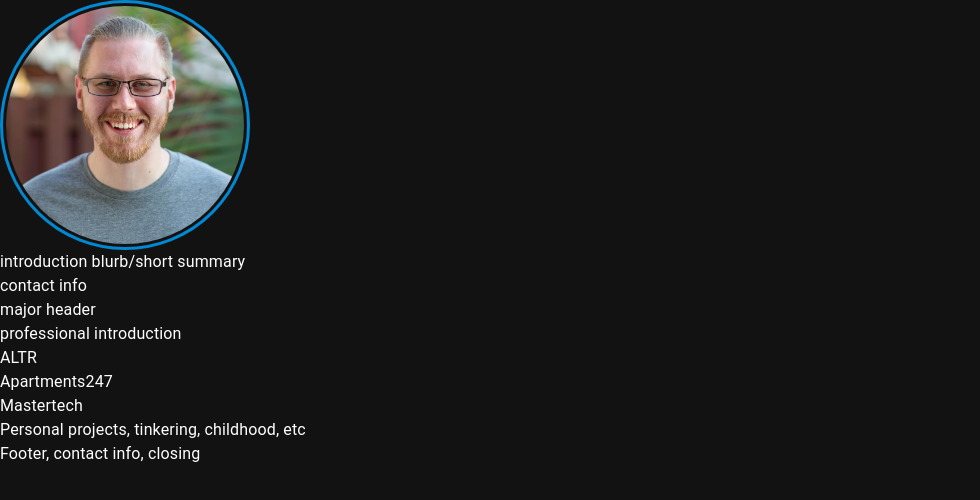
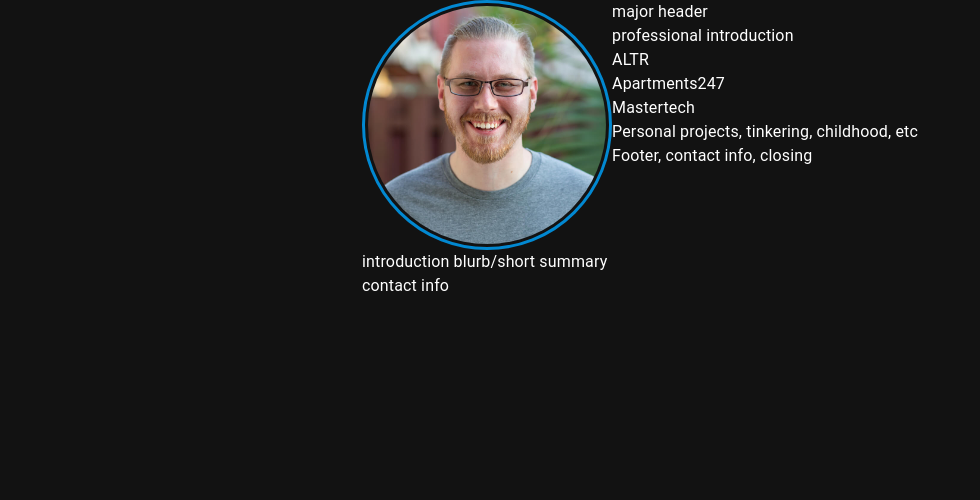
Before and after one commit to seriouslysexy/seriouslysexy, a React app: page / in a window 1280 px wide. Shown: the top 500 px of the page, without its empty margins (0-980 px from the left). Built offline with nearby package versions, Linux system fonts and the light colour scheme.

Commit message:
started some styling on the container elements

```diff
--- a/package.json
+++ b/package.json
@@ -14,6 +14,7 @@
     "@emotion/react": "^11.5.0",
     "@emotion/styled": "^11.3.0",
     "@mui/material": "^5.0.6",
+    "@mui/styles": "^5.0.2",
     "react": "^17.0.2",
     "react-dom": "^17.0.2",
     "react-router-dom": "^6.0.1"
--- a/src/ViewRouter.jsx
+++ b/src/ViewRouter.jsx
@@ -1,7 +1,7 @@
 import React from "react";
 
 import LayoutContainer from "./components/layout/LayoutContainer";
-import { BrowserRouter, Routes, Route, Navigate } from "react-router-dom";
+import { BrowserRouter, Routes, Route } from "react-router-dom";
 
 class ViewRouter extends React.Component {
 	render() {
--- a/src/components/layout/LayoutContainer.jsx
+++ b/src/components/layout/LayoutContainer.jsx
@@ -1,16 +1,34 @@
 import React from "react";
 
-import Typography from "@mui/material/Typography";
-import Grid from "@mui/material/Grid";
 import Box from "@mui/material/Box";
+
+// import { makeStyles } from '@mui/styles';
 
 import ProfilePicture from "../profilePicture/ProfilePicture";
 
-class LayoutContainer extends React.Component {
-	render() {
+// const useStyles = makeStyles({
+// 	outerContentContainerStyles: {
+// 		height: "100%",
+// 		width: "100%",
+// 		display: "block",
+// 		position: "relative",
+// 		textAlign: "center"
+// 	},
+// 	innerContentContainer: {
+// 		height: "100%",
+// 		width: "80%",
+// 		maxWidth: "1400px",
+// 		display: "block",
+// 		position: "relative",
+// 	}
+// });
+
+function LayoutContainer() {
+	// const classes = useStyles();
+
 	return (
-			<Box className="outerContentContainer">
-				<Box className="innerContentContainer">
+		<Box height="100%" width="100%" display="flex" flexDirection="row" justifyContent="center" alignItems="flex-start">
+			<Box height="100%" width="80%" maxWidth="1200px" display="flex" flexDirection="row" justifyContent="center" alignItems="flex-start">
 				<Box className="leftContent">
 					<ProfilePicture />
 					<div>introduction blurb/short summary</div>
@@ -27,8 +45,7 @@ class LayoutContainer extends React.Component {
 				</Box>
 			</Box>
 		</Box>
-		)
-	}
+	);
 }
 
 export default LayoutContainer;
--- a/src/components/profilePicture/ProfilePicture.jsx
+++ b/src/components/profilePicture/ProfilePicture.jsx
@@ -1,28 +1,31 @@
 import React from "react";
 
-import { useTheme } from '@mui/material/styles';
+import { makeStyles } from '@mui/styles';
 
 import Box from "@mui/material/Box";
 
 import profilePicture from "../../static/img/profilepicture.jpg";
 
-function ProfilePicture(props) {
-	const size = props.size || "250";
-	const unit = props.unit || "px";
-	const final = size + unit;
-
-	const theme = useTheme();
-
-	const imgStyles = {
+const useStyles = makeStyles(theme => ({
+	imgStyles: {
 		borderRadius: "100%",
 		border: `3px solid ${theme.palette.primary.main}`,
 		padding: "3px",
 		height: "100%",
 		width: "100%"
 	}
+}));
+
+
+function ProfilePicture(props) {
+	const classes = useStyles();
+
+	const size = props.size || "250";
+	const unit = props.unit || "px";
+	const final = size + unit;
 
 	return (<Box sx={{ width: final, height: final }} >
-		<img src={profilePicture} style={imgStyles} />
+		<img src={profilePicture} className={classes.imgStyles} />
 	</Box>);
 }
 
```
Also changed, not shown: 1 other file (tests, documents, lock files or other folders). Lines whose indentation alone changed are shown as unchanged.
